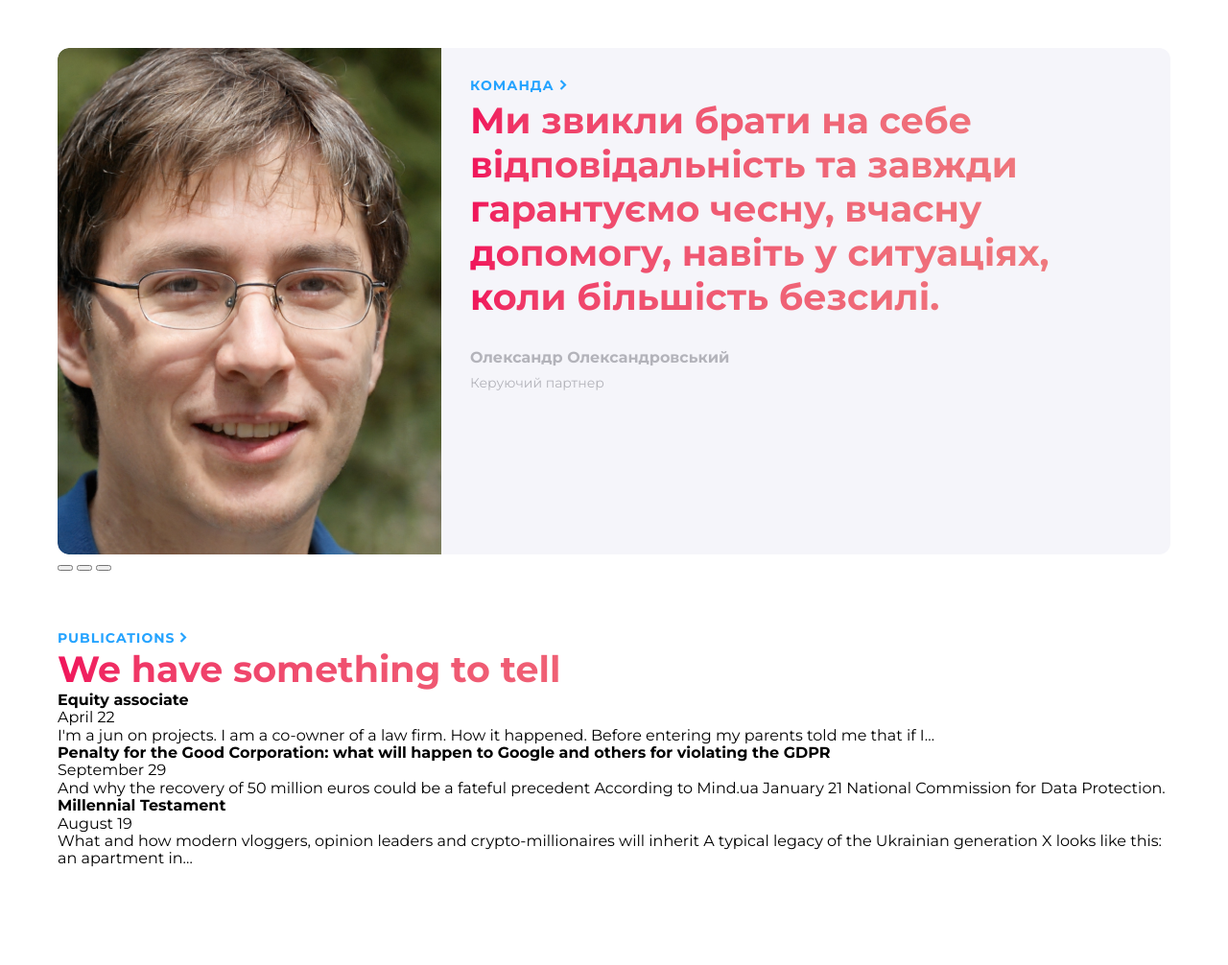
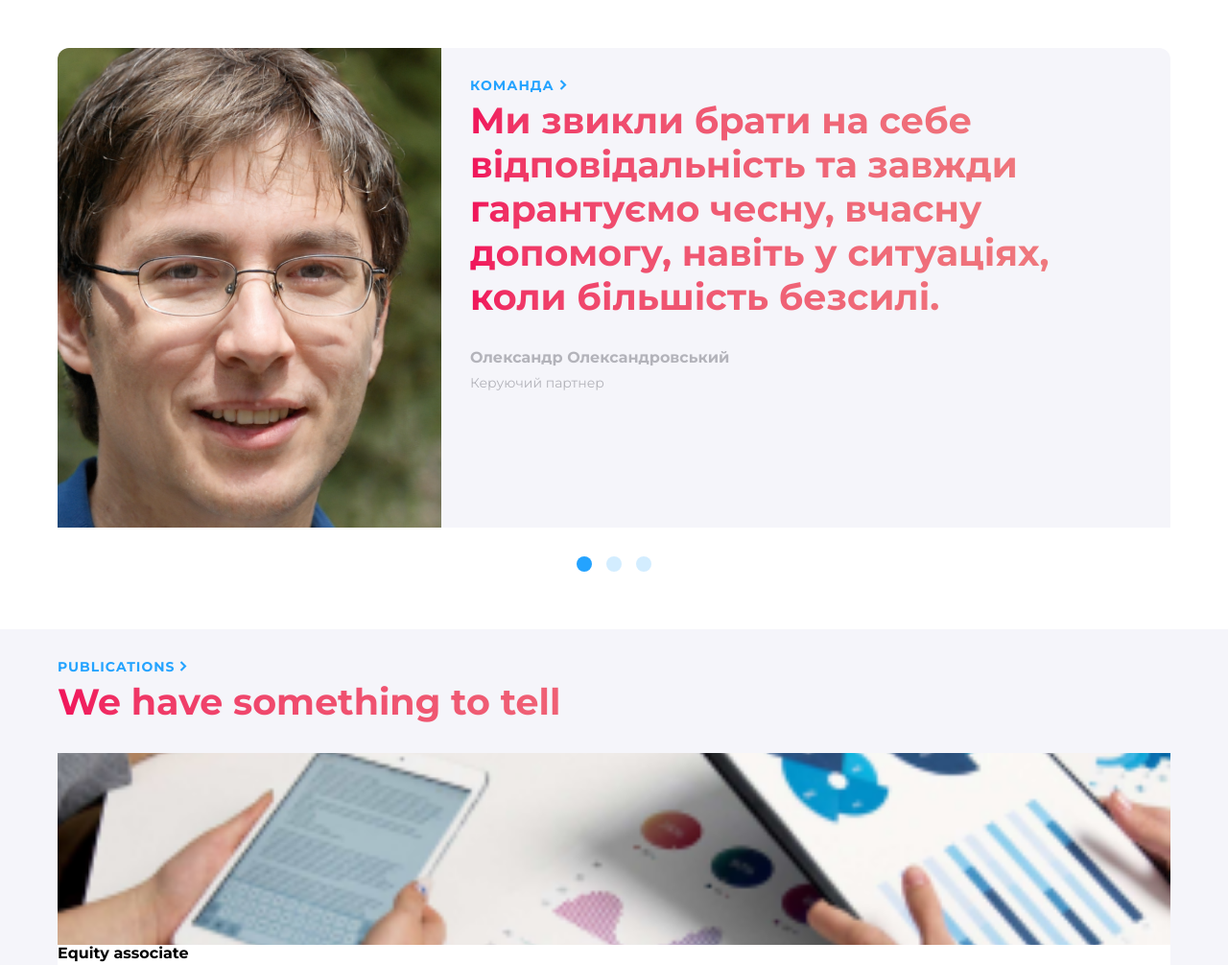
Before and after one commit to KatherinaKulinich/hillel-FinalProject, a website: page index.html in a window 1280 px wide. Shown: the top 1006 px of the page at 96% size. Before the commit the page ends 905 px from the top, so only its background shows below. Drawn offline with Linux system fonts and the light colour scheme.

Commit message:
started add styles to 2d section

```diff
--- a/sass/_settings.scss
+++ b/sass/_settings.scss
@@ -17,7 +17,6 @@ p,
 h2,
 h3, h4 {
     margin-top: 0;
-    margin-bottom: 0;
 }
 
 .wrapper {
--- a/sass/_variables.scss
+++ b/sass/_variables.scss
@@ -0,0 +1 @@
+$headerColor: #24A3FF;
--- a/sass/blocks/_category-name.scss
+++ b/sass/blocks/_category-name.scss
@@ -9,7 +9,7 @@ $media: ("tablet": 768px,
 
 
 .category-name {
-    @include font (700, 14px, 17px, #24A3FF);
+    @include font (700, 14px, 17px, $headerColor);
     letter-spacing: 1px;
     text-transform: uppercase;
     text-decoration: none;
--- /dev/null
+++ b/sass/blocks/_publications-section.scss
@@ -0,0 +1,62 @@
+@use "../variables" as *;
+@use "../mixins" as *;
+@use "sass:map";
+
+$media: ("tablet": 768px,
+        "laptop": 1024px,
+        "desktop-sd": 1440px,
+        "desktop-hd": 1920px);
+
+.publications-section {
+    padding-top: 30px;
+    padding-bottom: 30px;
+    background-color: #F5F5FA;
+
+    &__category {
+        margin-bottom: 5px;
+    }
+
+    &__header {
+        margin-bottom: 30px;
+    }
+}
+
+.card-list {
+    display: flex;
+    flex-direction: column;
+    gap: 30px;
+
+    &__item {
+        background-color: #FFFFFF;
+        border-radius: 8px
+    }
+
+    &__image {
+        @include bc-img ("../images/associate.png");
+        height: 200px;
+    }
+}
+
+
+
+
+
+
+
+
+
+@media (min-width: map.get($media, tablet))  {
+
+}
+
+@media (min-width: map.get($media, laptop))  {
+
+}
+
+@media (min-width: map.get($media, desktop-sd)) {
+
+}
+
+@media (min-width: map.get($media, desktop-hd)) {
+
+}
--- /dev/null
+++ b/sass/blocks/_slider.scss
@@ -0,0 +1,20 @@
+@use "./variables" as *;
+
+.slider {
+    display: flex;
+    justify-content: center;
+    gap: 15px;
+
+    &__button {
+        height: 16px;
+        width: 16px;
+        border-radius: 50%;
+        background-color: $headerColor;
+        border: none;
+        opacity: 20%;
+
+        &--active {
+            opacity: 100%;
+        }
+    }
+}
--- a/sass/blocks/_team-section.scss
+++ b/sass/blocks/_team-section.scss
@@ -17,6 +17,7 @@ $media: ("tablet": 768px,
         flex-direction: column;
         border-radius: 12px;
         overflow: hidden;
+        padding-bottom: 30px;
     }
 
     &__photo {
@@ -39,11 +40,12 @@ $media: ("tablet": 768px,
 
     &__author {
         margin-bottom: 6px;
-        @include font (700, 16px, 19px, #B3B3BA)
+        @include font (700, 16px, 19px, #B3B3BA);
     }
 
     &__position {
-        @include font (400, 14px, 22px, #B3B3BA)
+        @include font (400, 14px, 22px, #B3B3BA);
+        margin-bottom:0;
     }
 }
 
@@ -58,13 +60,11 @@ $media: ("tablet": 768px,
 
         &__photo {
             background-image: url("../images/partner-laptop.png");
-            height: 528px;
             min-width: 400px;
-            flex-grow: 1;
         }
 
         &__article {
-            flex-grow: 2;
+
         }
 
         &__card {
@@ -76,7 +76,6 @@ $media: ("tablet": 768px,
 @media (min-width: map.get($media, desktop-sd)) {
     .team-section__photo {
         background-image: url("../images/partner-desktop.png");
-        height: 344px;
         max-width: 400px;
     }
 }
@@ -84,6 +83,5 @@ $media: ("tablet": 768px,
 @media (min-width: map.get($media, desktop-hd)) {
     .team-section__photo {
         background-image: url("../images/partner-desktop-hd.png");
-        height: 298px;
     }
 }
--- a/sass/styles.scss
+++ b/sass/styles.scss
@@ -6,3 +6,5 @@
 @import "./settings.scss";
 @import "./blocks/team-section";
 @import "./blocks/category-name";
+@import "./blocks/slider.scss";
+@import "./blocks/publications-section";
```
Also changed, not shown: css/blocks/slider.css (added), css/styles.css, 1 other file.
